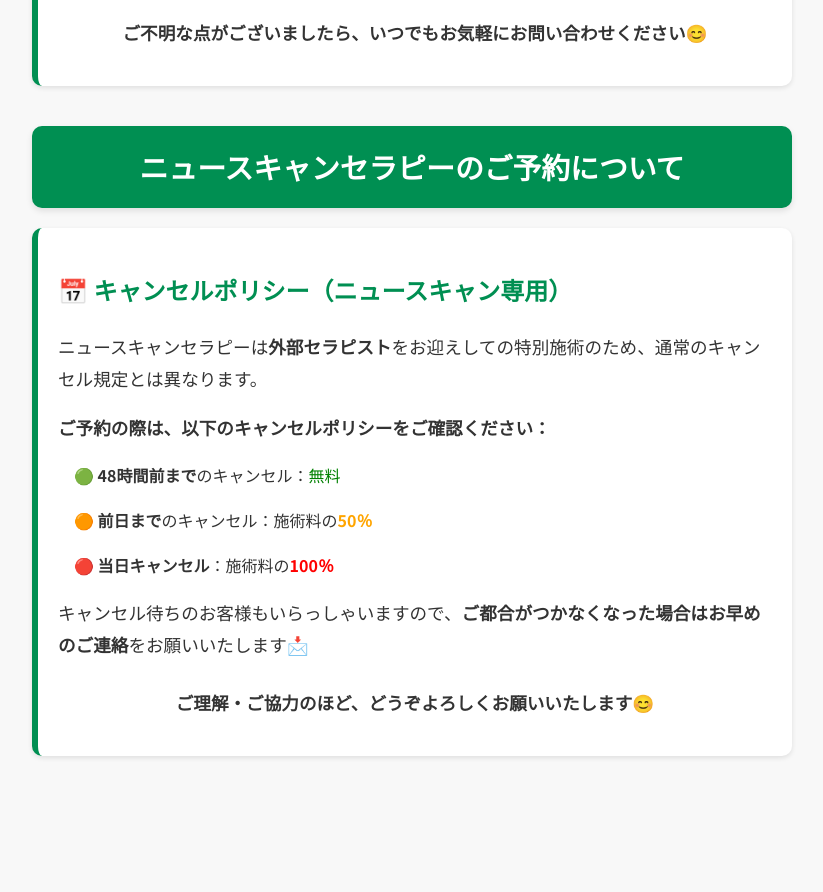
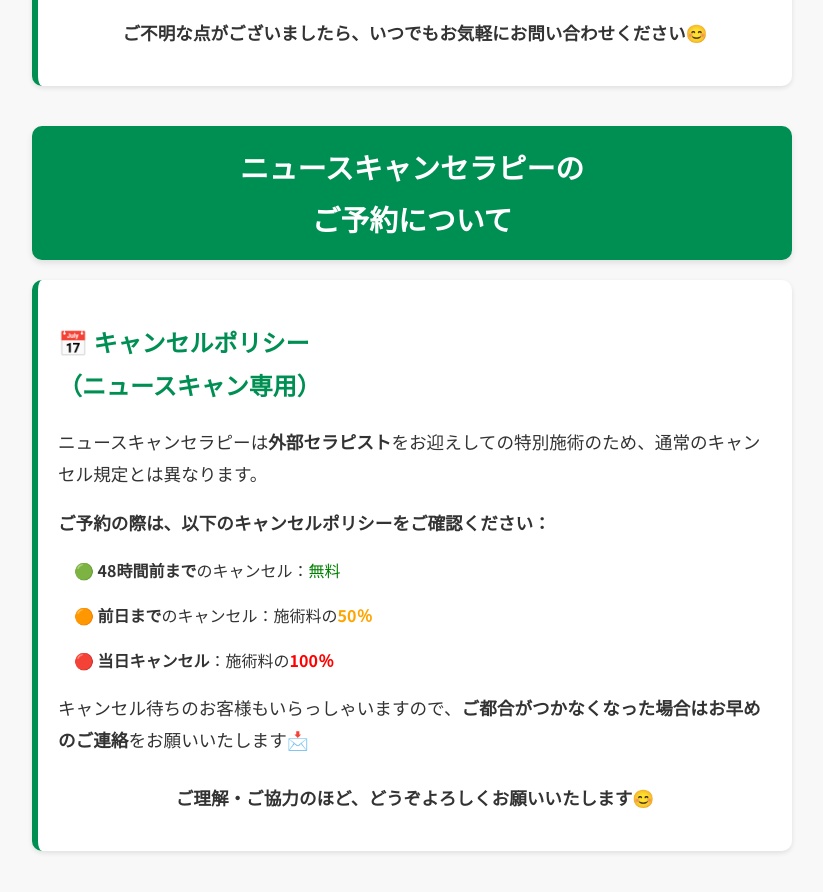
Before and after one commit to heal8140/hydrogen-salon, a plain HTML site: page index.html in a window 1280 px wide. Shown: the part 2500-3392 px from the top of the page, without its empty margins (228-1051 px from the left). Before the commit the page ends 3336 px from the top, so only its background shows below. Drawn offline with Linux system fonts and the light colour scheme.

Commit message:
Update index.html

```diff
--- a/index.html
+++ b/index.html
@@ -234,9 +234,11 @@
     <p style="text-align:center; font-weight: bold; margin-top: 2em;">ご不明な点がございましたら、いつでもお気軽にお問い合わせください😊</p>
   </div>
 
-  <div class="section-title">ニュースキャンセラピーのご予約について</div>
+  <div class="section-title">
+  ニュースキャンセラピーの<br>ご予約について
+</div>
   <div class="section">
-    <h2>📅 キャンセルポリシー（ニュースキャン専用）</h2>
+    <h2>📅 キャンセルポリシー<br>（ニュースキャン専用）</h2>
     <p>ニュースキャンセラピーは<strong>外部セラピスト</strong>をお迎えしての特別施術のため、通常のキャンセル規定とは異なります。</p>
 
     <p><strong>ご予約の際は、以下のキャンセルポリシーをご確認ください：</strong></p>
```
